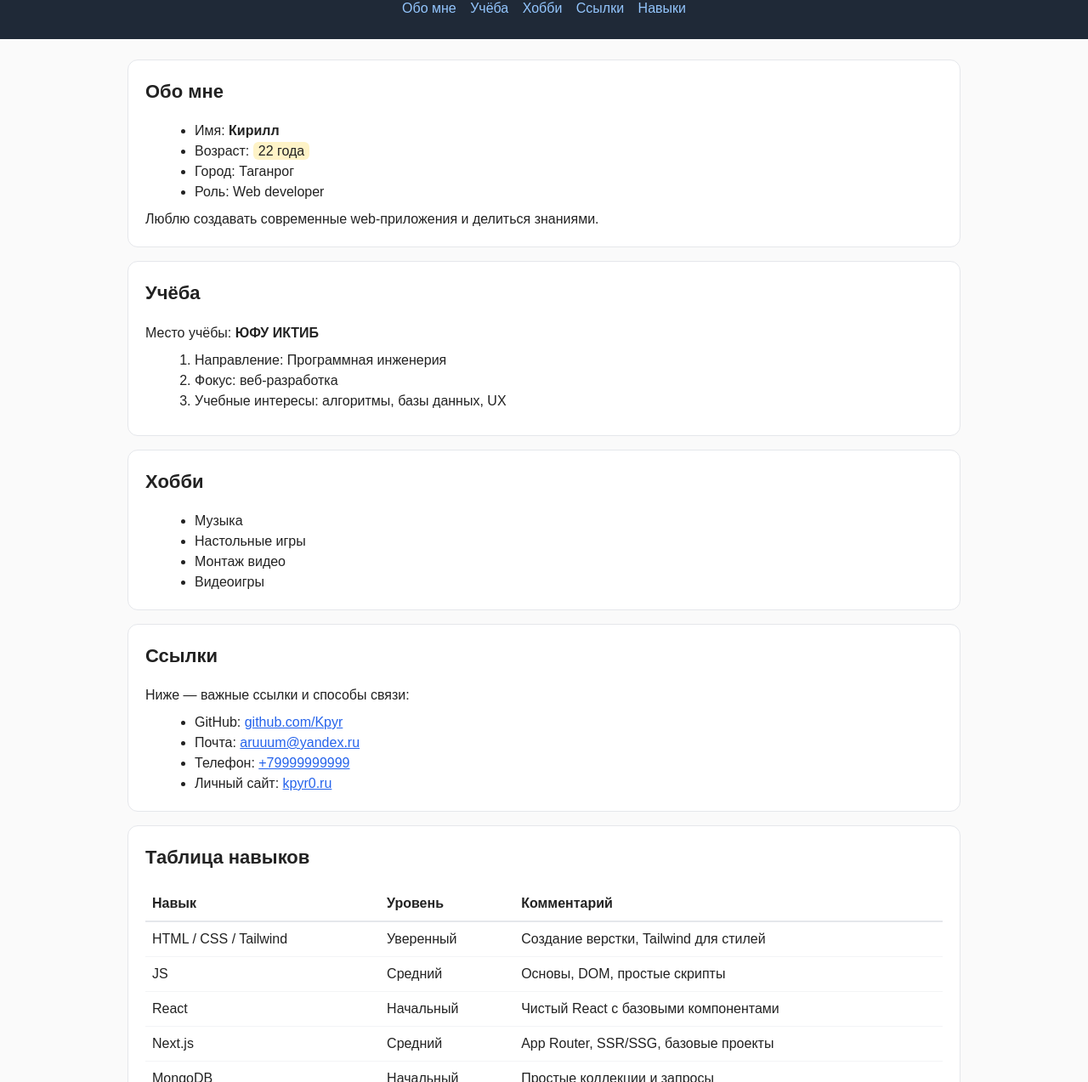
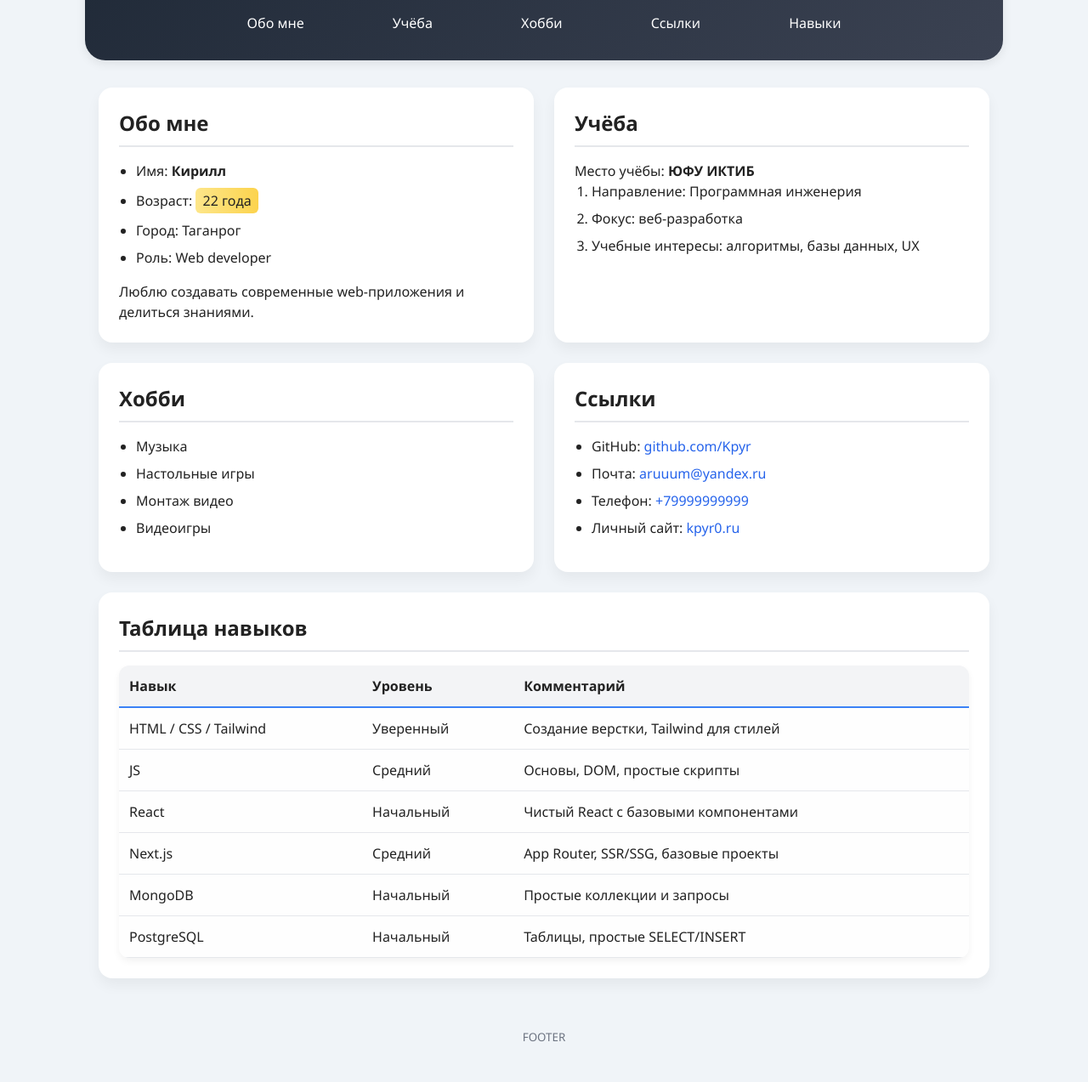
Before and after one commit to Kpyr/Kpyr.github.io, a website: page src/index.html in a window 1280 px wide. Shown: the part 110-1383 px from the top of the page at 85% size. Drawn offline with Linux system fonts and the light colour scheme.

Commit message:
Moved css styles to separate files
[#5856]

```diff
--- /dev/null
+++ b/src/css/base.css
@@ -0,0 +1,37 @@
+*,
+*::before,
+*::after {
+    margin: 0;
+
+    padding: 0;
+    box-sizing: border-box;
+}
+
+:root {
+    --max-width: 98rem;
+    --gap: 2.4rem;
+    --radius-lg: 1.6rem;
+    --accent: #3b82f6;
+    --muted: #6b7280;
+    --bg: #f0f4f8;
+    --card-bg: #fff;
+}
+
+html {
+    height: 100%;
+
+    font-size: 62.5%;
+    scroll-behavior: smooth;
+}
+
+body {
+    min-height: 100%;
+    padding: 0 10rem;
+
+    font-family: 'Segoe UI', Arial, sans-serif;
+    font-size: 1.6rem;
+    line-height: 1.5;
+    color: #222;
+
+    background: var(--bg);
+}
--- /dev/null
+++ b/src/css/components.css
@@ -0,0 +1,57 @@
+section {
+    position: relative;
+
+    padding: 2.4rem;
+
+    background: var(--card-bg);
+    border-radius: var(--radius-lg);
+    box-shadow: 0 0.8rem 1.6rem rgb(0 0 0 / 5%);
+
+    transition: transform 0.3s, box-shadow 0.3s;
+}
+
+section:hover {
+    box-shadow: 0 1.2rem 2.4rem rgb(0 0 0 / 10%);
+
+    transform: translateY(-0.4rem);
+}
+
+section h2 {
+    font-size: 2.4rem;
+
+    border-bottom: 0.2rem solid #e5e7eb;
+    margin-bottom: 1.6rem;
+    padding-bottom: 0.8rem;
+}
+
+ul,
+ol {
+    margin-bottom: 1.6rem;
+    padding-left: 2rem;
+}
+
+li {
+    margin-bottom: 0.8rem;
+}
+
+li > a {
+    text-decoration: none;
+}
+
+nav > a{
+    margin: 0 5rem;
+
+    text-decoration: none;
+    color: #fff;
+}
+
+.badge,
+span {
+    display: inline-block;
+    padding: 0.3rem 0.8rem;
+
+    font-weight: 500;
+
+    background: linear-gradient(90deg, #fde68a, #fcd34d);
+    border-radius: 0.6rem;
+}
--- /dev/null
+++ b/src/css/layout.css
@@ -0,0 +1,61 @@
+.container{
+    max-width: var(--max-width);
+    margin: 0 auto;
+    padding: 0 1.6rem;
+}
+
+header{
+    padding: 3.2rem 0;
+
+    text-align: center;
+    color: #fff;
+
+    background: linear-gradient(135deg, #1f2937, #3b4252);
+    box-shadow: 0 0.4rem 1.2rem rgb(0 0 0 / 8%);
+    border-bottom-left-radius: 2.4rem;
+    border-bottom-right-radius: 2.4rem;
+}
+
+header h1{
+    font-size: 3.2rem;
+    margin-bottom: 0.8rem;
+}
+
+header p{
+    font-size: 1.4rem;
+
+    opacity: 0.85;
+    margin-bottom: 1.6rem;
+}
+
+main{
+    display: block;
+    padding: 3.2rem 1.6rem;
+}
+
+main > *{
+    margin: 2rem 0;
+}
+
+footer{
+    padding: 2.4rem 1.6rem;
+
+    text-align: center;
+    color: var(--muted);
+}
+
+@media (width >= 60rem) {
+    main{
+        display: grid;
+        grid-template-columns: repeat(auto-fit, minmax(40rem, 1fr));
+        gap: var(--gap);
+    }
+
+    main > * {
+        margin: 0;
+    }
+
+    main > section:last-child{
+        grid-column: 1 / -1;
+    }
+}
--- /dev/null
+++ b/src/css/table.css
@@ -0,0 +1,26 @@
+table{
+    width: 100%;
+
+    background: #fefefe;
+    border-radius: 1.2rem;
+    box-shadow: 0 0.4rem 0.8rem rgb(0 0 0 / 5%);
+
+    overflow: hidden;
+    border-collapse: collapse;
+}
+
+thead th{
+    padding: 1.2rem;
+
+    font-weight: 600;
+    text-align: left;
+
+    background: #f3f4f6;
+    border-bottom: 0.2rem solid var(--accent);
+}
+
+tbody td{
+    padding: 1.2rem;
+
+    border-bottom: 0.1rem solid #e5e7eb;
+}
--- /dev/null
+++ b/src/css/utils.css
@@ -0,0 +1,26 @@
+a{
+    color: #2563eb;
+
+    transition: color 0.3s, text-shadow 0.3s;
+}
+
+a:hover{
+    color: var(--accent);
+    text-shadow: 0 0 0.2rem rgb(59 130 246 / 60%);
+}
+
+.sr-only{
+    position: absolute;
+
+    width: 1px;
+    height: 1px;
+    margin: -1px;
+    padding: 0;
+
+    white-space: nowrap;
+
+    border: 0;
+
+    overflow: hidden;
+    clip-path: inset(50%);
+}
--- a/src/index.html
+++ b/src/index.html
@@ -2,123 +2,80 @@
 <html lang="ru">
     <head>
         <meta charset="utf-8" />
-        <meta name="viewport" content="width=device-width, initial-scale=1" />
+        <meta name="viewport" content="width=device-width, initial-scale=1"/>
         <title>О себе</title>
+
+        <link
+            rel="stylesheet"
+            href="css/base.css"
+        />
+        <link
+            rel="stylesheet"
+            href="css/layout.css"
+        />
+        <link
+            rel="stylesheet"
+            href="css/components.css"
+        />
+        <link
+            rel="stylesheet"
+            href="css/table.css"
+        />
+        <link
+            rel="stylesheet"
+            href="css/utils.css"
+        />
     </head>
 
-    <body
-        style="
-            font-family: Arial, Helvetica, sans-serif;
-            line-height: 1.5;
-            margin: 0;
-            background: #fafafa;
-            color: #222;
-        "
-    >
-        <header style="background: #1f2937; color: #fff; padding: 24px 16px; text-align: center">
-            <div style="max-width: 980px; margin: 0 auto">
-                <h1 style="margin: 0 0 6px 0; font-size: 28px">Привет! Я Кирилл</h1>
-                <p style="margin: 0; opacity: 0.9">Info (лень придумывать)</p>
-                <nav style="margin-top: 12px">
-                    <a
-                        href="#about"
-                        style="color: #93c5fd; text-decoration: none; margin-right: 12px"
-                    >
-                        Обо мне
-                    </a>
-                    <a
-                        href="#study"
-                        style="color: #93c5fd; text-decoration: none; margin-right: 12px"
-                    >
-                        Учёба
-                    </a>
-                    <a
-                        href="#hobbies"
-                        style="color: #93c5fd; text-decoration: none; margin-right: 12px"
-                    >
-                        Хобби
-                    </a>
-                    <a
-                        href="#links"
-                        style="color: #93c5fd; text-decoration: none; margin-right: 12px"
-                    >
-                        Ссылки
-                    </a>
-                    <a
-                        href="#table"
-                        style="color: #93c5fd; text-decoration: none"
-                    >
-                        Навыки
-                    </a>
+    <body>
+        <header>
+            <div class="container">
+                <h1>Привет! Я Кирилл</h1>
+                <p>Info (лень придумывать)</p>
+                <nav>
+                    <a href="#about">Обо мне</a>
+                    <a href="#study">Учёба</a>
+                    <a href="#hobbies">Хобби</a>
+                    <a href="#links">Ссылки</a>
+                    <a href="#table">Навыки</a>
                 </nav>
             </div>
         </header>
 
-        <main style="max-width: 980px; margin: 0 auto; padding: 24px 16px">
-            <section
-                id="about"
-                style="
-                    background: #fff;
-                    padding: 20px;
-                    border: 1px solid #e5e7eb;
-                    border-radius: 12px;
-                    margin-bottom: 16px;
-                "
-            >
-                <h2 style="margin-top: 0; font-size: 22px">Обо мне</h2>
-                <ul style="margin: 0 0 8px 18px">
+        <main>
+            <section id="about">
+                <h2>Обо мне</h2>
+                <ul>
                     <li>
                         Имя:
                         <b>Кирилл</b>
                     </li>
                     <li>
                         Возраст:
-                        <span style="background: #fef3c7; padding: 2px 6px; border-radius: 6px">
-                            22 года
-                        </span>
+                        <span>22 года</span>
                     </li>
                     <li>Город: Таганрог</li>
                     <li>Роль: Web developer</li>
                 </ul>
-                <p style="margin: 8px 0 0">
-                    Люблю создавать современные web-приложения и делиться знаниями.
-                </p>
+                <p>Люблю создавать современные web-приложения и делиться знаниями.</p>
             </section>
 
-            <section
-                id="study"
-                style="
-                    background: #fff;
-                    padding: 20px;
-                    border: 1px solid #e5e7eb;
-                    border-radius: 12px;
-                    margin-bottom: 16px;
-                "
-            >
-                <h2 style="margin-top: 0; font-size: 22px">Учёба</h2>
-                <p style="margin: 0 0 8px">
+            <section id="study">
+                <h2>Учёба</h2>
+                <p>
                     Место учёбы:
                     <b>ЮФУ ИКТИБ</b>
                 </p>
-                <ol style="margin: 0 0 8px 18px">
+                <ol>
                     <li>Направление: Программная инженерия</li>
                     <li>Фокус: веб‑разработка</li>
                     <li>Учебные интересы: алгоритмы, базы данных, UX</li>
                 </ol>
             </section>
 
-            <section
-                id="hobbies"
-                style="
-                    background: #fff;
-                    padding: 20px;
-                    border: 1px solid #e5e7eb;
-                    border-radius: 12px;
-                    margin-bottom: 16px;
-                "
-            >
-                <h2 style="margin-top: 0; font-size: 22px">Хобби</h2>
-                <ul style="margin: 0 0 0 18px">
+            <section id="hobbies">
+                <h2>Хобби</h2>
+                <ul>
                     <li>Музыка</li>
                     <li>Настольные игры</li>
                     <li>Монтаж видео</li>
@@ -126,53 +83,33 @@
                 </ul>
             </section>
 
-            <section
-                id="links"
-                style="
-                    background: #fff;
-                    padding: 20px;
-                    border: 1px solid #e5e7eb;
-                    border-radius: 12px;
-                    margin-bottom: 16px;
-                "
-            >
-                <h2 style="margin-top: 0; font-size: 22px">Ссылки</h2>
-                <p style="margin: 0 0 8px">Ниже — важные ссылки и способы связи:</p>
-                <ul style="margin: 0 0 0 18px">
+            <section id="links">
+                <h2>Ссылки</h2>
+                <ul>
                     <li>
                         GitHub:
                         <a
                             href="https://github.com/Kpyr"
                             target="_blank"
-                            style="color: #2563eb"
+                            rel="noopener noreferrer"
                         >
                             github.com/Kpyr
                         </a>
                     </li>
                     <li>
                         Почта:
-                        <a
-                            href="mailto:aruuum@yandex.ru"
-                            style="color: #2563eb"
-                        >
-                            aruuum@yandex.ru
-                        </a>
+                        <a href="mailto:aruuum@yandex.ru">aruuum@yandex.ru</a>
                     </li>
                     <li>
                         Телефон:
-                        <a
-                            href="tel:+79999999999"
-                            style="color: #2563eb"
-                        >
-                            +79999999999
-                        </a>
+                        <a href="tel:+79999999999">+79999999999</a>
                     </li>
                     <li>
                         Личный сайт:
                         <a
                             href="https://www.kpyr0.ru/"
                             target="_blank"
-                            style="color: #2563eb"
+                            rel="noopener noreferrer"
                         >
                             kpyr0.ru
                         </a>
@@ -180,111 +117,59 @@
                 </ul>
             </section>
 
-            <section
-                id="table"
-                style="
-                    background: #fff;
-                    padding: 20px;
-                    border: 1px solid #e5e7eb;
-                    border-radius: 12px;
-                "
-            >
-                <h2 style="margin-top: 0; font-size: 22px">Таблица навыков</h2>
-                <table style="width: 100%; border-collapse: collapse">
+            <section id="table">
+                <h2>Таблица навыков</h2>
+                <table>
                     <thead>
                         <tr>
-                            <th style="text-align: left; border-bottom: 2px solid #e5e7eb; padding: 8px;"
-                            >
-                                Навык
-                            </th>
-
-                            <th
-                                style="
-                                    text-align: left;
-                                    border-bottom: 2px solid #e5e7eb;
-                                    padding: 8px;
-                                "
-                            >
-                                Уровень
-                            </th>
-
-                            <th
-                                style="
-                                    text-align: left;
-                                    border-bottom: 2px solid #e5e7eb;
-                                    padding: 8px;
-                                "
-                            >
-                                Комментарий
-                            </th>
+                            <th>Навык</th>
+                            <th>Уровень</th>
+                            <th>Комментарий</th>
                         </tr>
                     </thead>
 
                     <tbody>
                         <tr>
-                            <td style="border-bottom: 1px solid #f3f4f6; padding: 8px">
-                                HTML / CSS / Tailwind
-                            </td>
-                            <td style="border-bottom: 1px solid #f3f4f6; padding: 8px">
-                                Уверенный
-                            </td>
-                            <td style="border-bottom: 1px solid #f3f4f6; padding: 8px">
-                                Создание верстки, Tailwind для стилей
-                            </td>
+                            <td>HTML / CSS / Tailwind</td>
+                            <td>Уверенный</td>
+                            <td>Создание верстки, Tailwind для стилей</td>
                         </tr>
 
                         <tr>
-                            <td style="border-bottom: 1px solid #f3f4f6; padding: 8px">JS</td>
-                            <td style="border-bottom: 1px solid #f3f4f6; padding: 8px">Средний</td>
-                            <td style="border-bottom: 1px solid #f3f4f6; padding: 8px">
-                                Основы, DOM, простые скрипты
-                            </td>
+                            <td>JS</td>
+                            <td>Средний</td>
+                            <td>Основы, DOM, простые скрипты</td>
                         </tr>
 
                         <tr>
-                            <td style="border-bottom: 1px solid #f3f4f6; padding: 8px">React</td>
-                            <td style="border-bottom: 1px solid #f3f4f6; padding: 8px">
-                                Начальный
-                            </td>
-                            <td style="border-bottom: 1px solid #f3f4f6; padding: 8px">
-                                Чистый React с базовыми компонентами
-                            </td>
-                        </tr>
-                        <tr>
-                            <td style="border-bottom: 1px solid #f3f4f6; padding: 8px">Next.js</td>
-                            <td style="border-bottom: 1px solid #f3f4f6; padding: 8px">Средний</td>
-                            <td style="border-bottom: 1px solid #f3f4f6; padding: 8px">
-                                App Router, SSR/SSG, базовые проекты
-                            </td>
+                            <td>React</td>
+                            <td>Начальный</td>
+                            <td>Чистый React с базовыми компонентами</td>
                         </tr>
 
                         <tr>
-                            <td style="border-bottom: 1px solid #f3f4f6; padding: 8px">MongoDB</td>
-                            <td style="border-bottom: 1px solid #f3f4f6; padding: 8px">
-                                Начальный
-                            </td>
-                            <td style="border-bottom: 1px solid #f3f4f6; padding: 8px">
-                                Простые коллекции и запросы
-                            </td>
+                            <td>Next.js</td>
+                            <td>Средний</td>
+                            <td>App Router, SSR/SSG, базовые проекты</td>
                         </tr>
 
                         <tr>
-                            <td style="border-bottom: 1px solid #f3f4f6; padding: 8px">
-                                PostgreSQL
-                            </td>
-                            <td style="border-bottom: 1px solid #f3f4f6; padding: 8px">
-                                Начальный
-                            </td>
-                            <td style="border-bottom: 1px solid #f3f4f6; padding: 8px">
-                                Таблицы, простые SELECT/INSERT
-                            </td>
+                            <td>MongoDB</td>
+                            <td>Начальный</td>
+                            <td>Простые коллекции и запросы</td>
+                        </tr>
+
+                        <tr>
+                            <td>PostgreSQL</td>
+                            <td>Начальный</td>
+                            <td>Таблицы, простые SELECT/INSERT</td>
                         </tr>
                     </tbody>
                 </table>
             </section>
         </main>
 
-        <footer style="margin-top: 24px; padding: 20px 16px; text-align: center; color: #6b7280">
+        <footer>
             <small>FOOTER</small>
         </footer>
     </body>
```
Also changed, not shown: package.json (+9 -2 lines), 2 other files.
